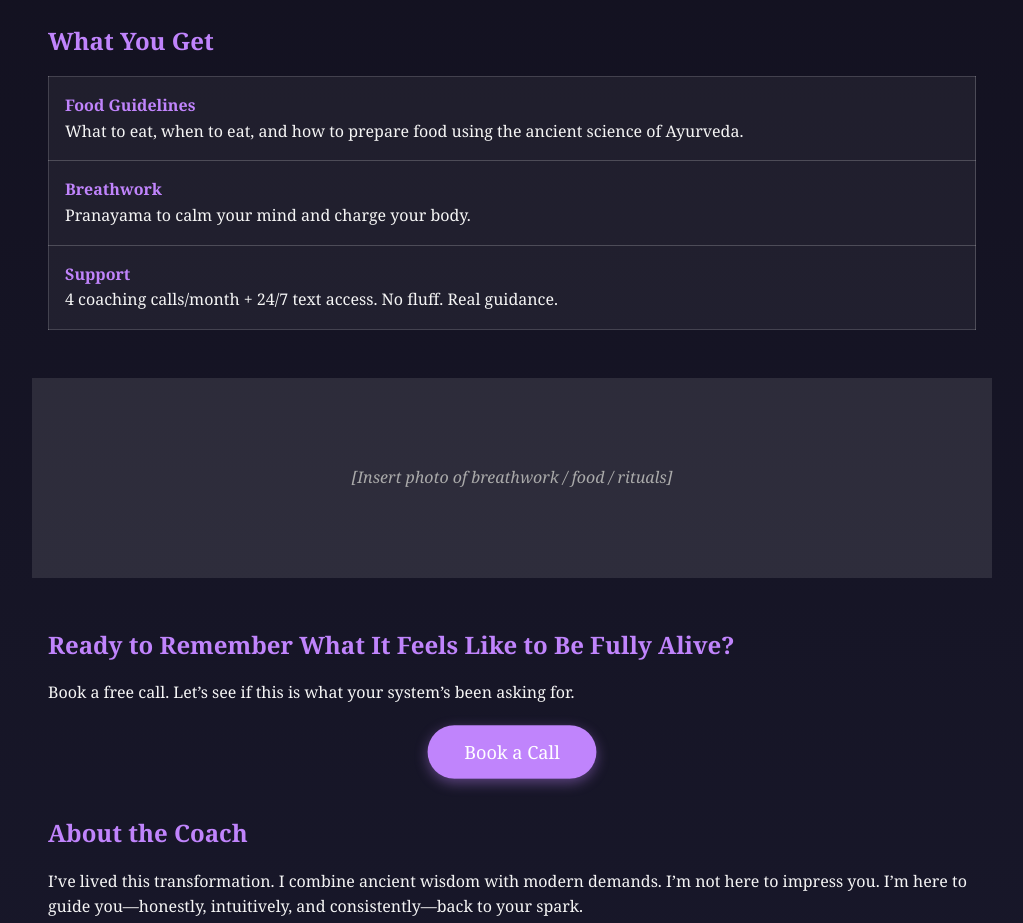
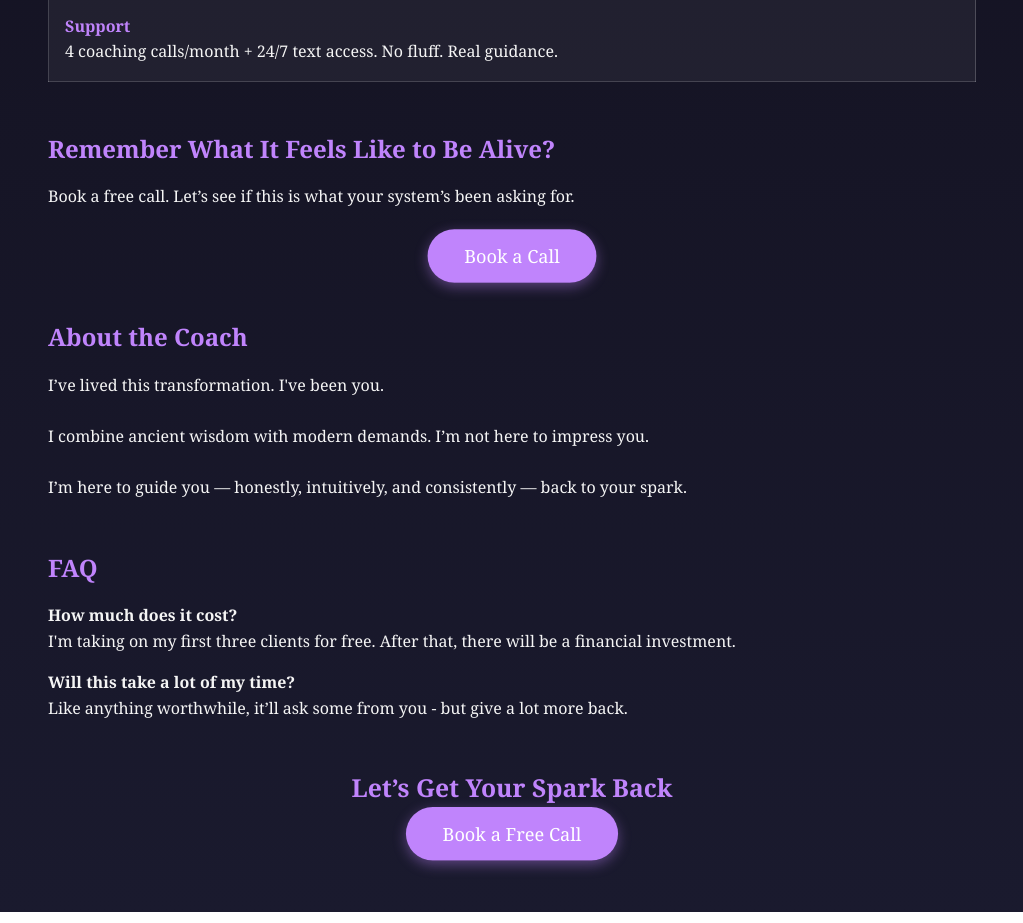
Before and after one commit to pranik-org/lander, a plain HTML site: page public/index.html in a window 1280 px wide. Shown: the part 1363-2286 px from the top of the page, without its empty margins (128-1151 px from the left). Drawn offline with Linux system fonts and the light colour scheme.

Commit message:
fix copy and fo and formatting

```diff
--- a/public/index.html
+++ b/public/index.html
@@ -75,6 +75,8 @@
       color: #aaa;
       font-style: italic;
     }
+
+
     table {
       width: 100%;
       border-collapse: collapse;
@@ -105,7 +107,11 @@
   </style>
 </head>
 <body>
-  <header>
+
+
+  <div class="container">
+
+     <header>
     <h1>You’re Not Tired – You’re Dormant</h1>
     <h4>For ambitious humans who want more energy, less stress, and way more 'hell yes' in their day.</p>
     <div class="cta">
@@ -113,18 +119,7 @@
     </div>
   </header>
 
-  <div class="container">
-    <section>
-      <h2>Why I’m Doing This</h2>
-      <p>I grew up doing yoga and meditating before I even hit puberty. Then life happened. <br><brWork, marriage, kids. I was "fine" — but my body & mind said otherwise.
-      <br><br>That moment of crisis cracked something open. I came back to what worked:<br><br>
-      Breath. Movement. Food that fuels life. <br> <br>I dropped 40 lbs — but more importantly, I found clarity, joy, and presence.
-      <br><br>Now I help others find their way back too.</p>
-    </section>
-
-    <div class="image-placeholder">[Insert mystical photo or client transformation image]</div>
-
-    <section>
+        <section>
       <h2>Is This You?</h2>
       <p>You’re holding it all together — but barely. <br><br>
 
@@ -140,13 +135,24 @@
     </section>
 
     <section>
+      <h2>Why I’m Doing This</h2>
+      <p>I grew up doing yoga and meditating before I even hit puberty. Then life happened. <br><brWork, marriage, kids. I was "fine" — but my body & mind said otherwise.
+      <br><br>That moment of crisis cracked something open. I came back to what worked:<br><br>
+      Breath. Movement. Food that fuels life. <br> <br>I dropped 40 lbs — but more importantly, I found clarity, joy, and presence.
+      <br><br>Now I help others find their way back too.</p>
+    </section>
+
+
+
+
+    <section>
       <h2>What You Get</h2>
       <table>
         <tr>
           <td><strong>Food Guidelines</strong><br>What to eat, when to eat, and how to prepare food using the ancient science of Ayurveda.</td>
         </tr>
         <tr>
-          <td><strong>Breathwork</strong><br>Pranayama to calm your mind and charge your body.</td>
+          <td><strong>Breathwork</strong><br>Pranayama to calm your mind and supercharge your body.</td>
         </tr>
         <tr>
           <td><strong>Support</strong><br>4 coaching calls/month + 24/7 text access. No fluff. Real guidance.</td>
@@ -154,10 +160,9 @@
       </table>
     </section>
 
-    <div class="image-placeholder">[Insert photo of breathwork / food / rituals]</div>
 
     <section>
-      <h2>Ready to Remember What It Feels Like to Be Fully Alive?</h2>
+      <h2>Remember What It Feels Like to Be Alive?</h2>
       <p>Book a free call. Let’s see if this is what your system’s been asking for.</p>
       <div class="cta" id="book">
         <a href="https://cal.com/pranik/discover" target="_blank">Book a Call</a>
@@ -166,18 +171,18 @@
 
     <section>
       <h2>About the Coach</h2>
-      <p>I’ve lived this transformation. I combine ancient wisdom with modern demands. I’m not here to impress you. I’m here to guide you—honestly, intuitively, and consistently—back to your spark.</p>
+      <p>I’ve lived this transformation. I've been you. <br><br> I combine ancient wisdom with modern demands. I’m not here to impress you. <br><br>
+      I’m here to guide you — honestly, intuitively, and consistently — back to your spark.</p>
     </section>
 
-    <div class="image-placeholder">[Insert headshot or coaching in action photo]</div>
 
     <section>
       <h2>FAQ</h2>
       <p><strong>How much does it cost?</strong><br>
-      It’s free right now!
+      I'm taking on my first three clients for free. After that, there will be a financial investment.
       </p>
       <p><strong>Will this take a lot of my time?</strong><br>
-      Like anything worthwhile, it’ll ask for a little from you—but give a lot more back.
+      Like anything worthwhile, it’ll ask some from you - but give a lot more back.
       </p>
     </section>
 
```
Also changed, not shown: 3 other files.
